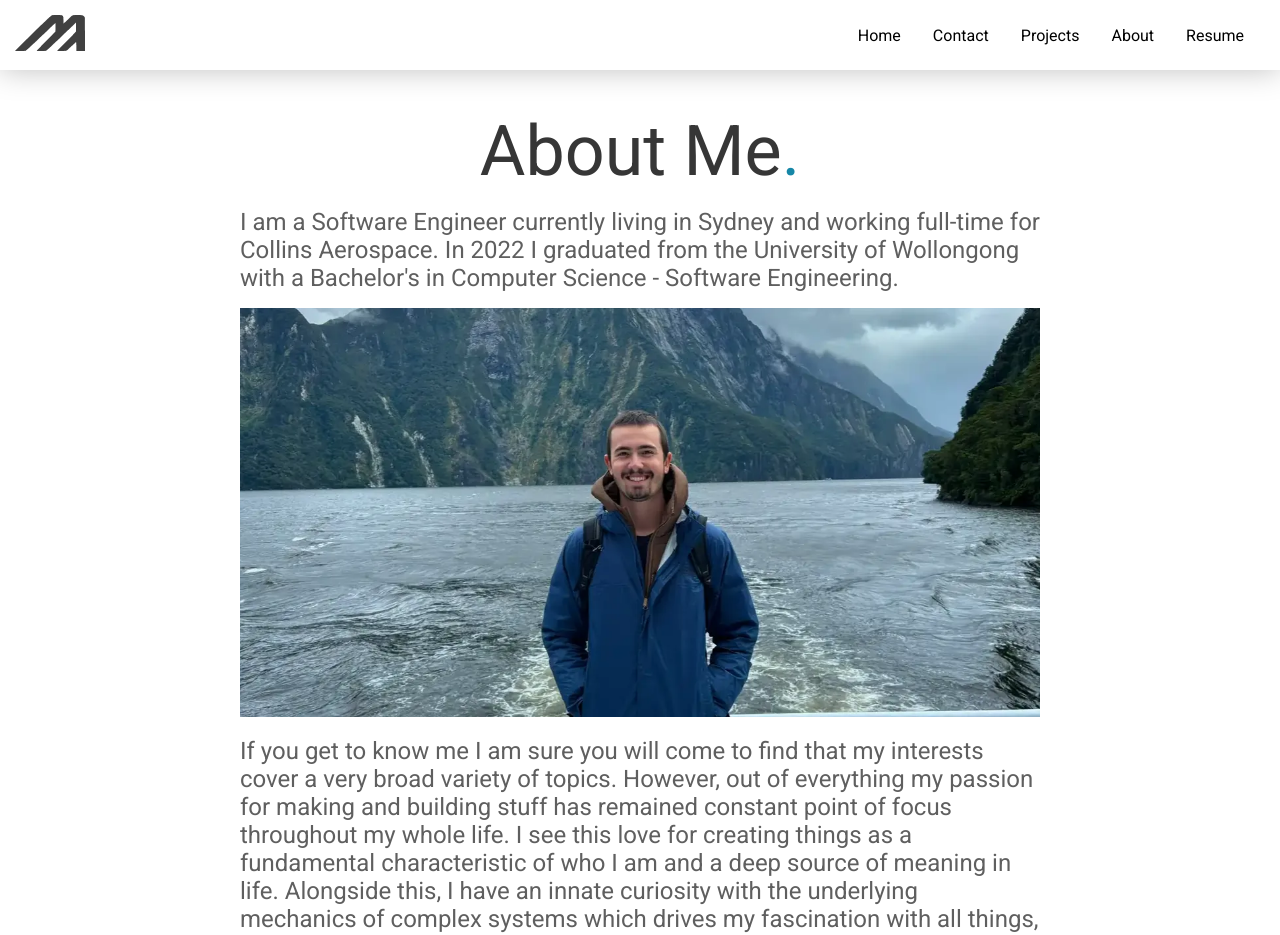
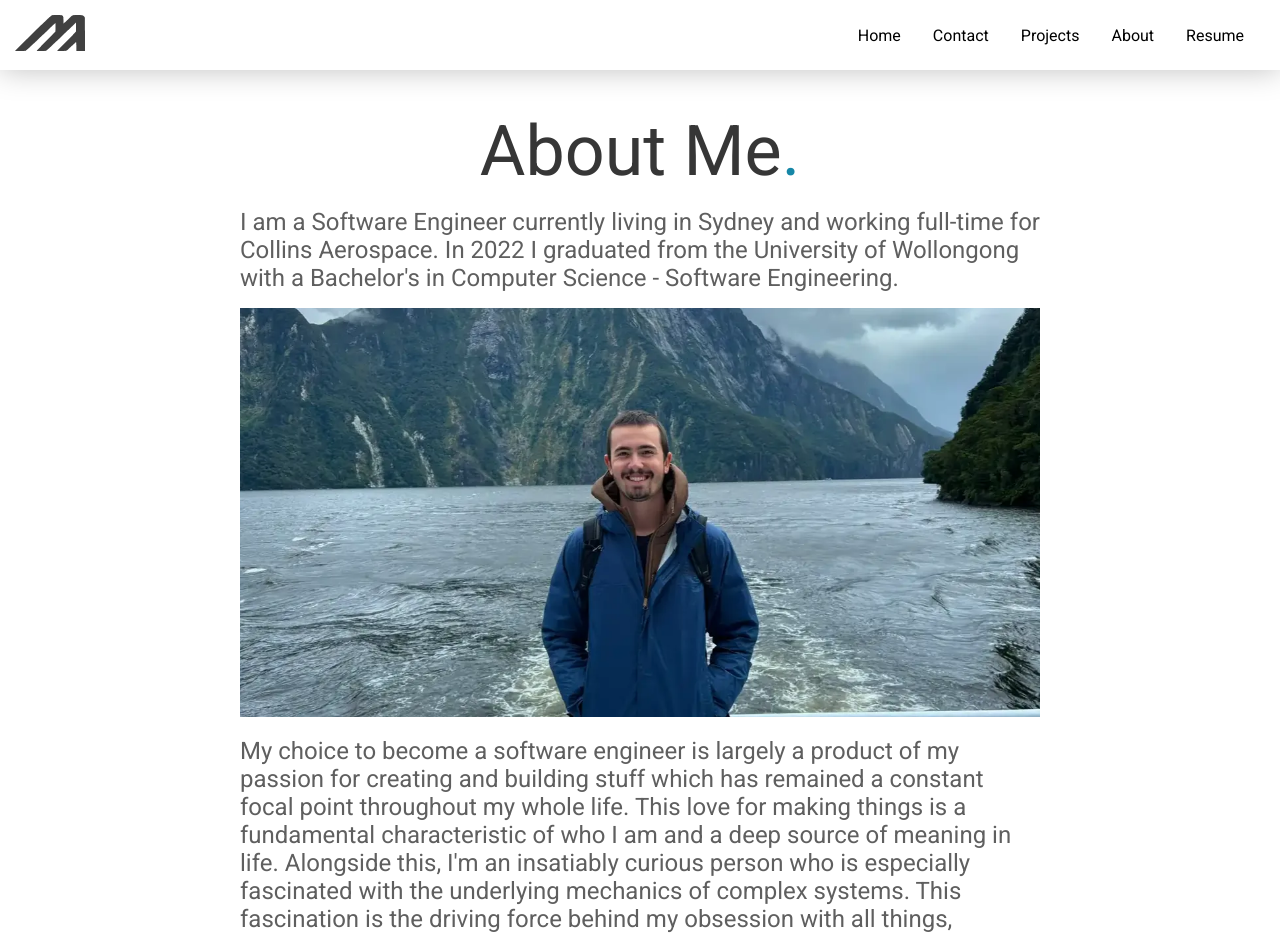
Before and after one commit to msam-dev/PortfolioWebsiteV2, a React (Create React App) app: page /About in a window 1280 px wide. Shown: the top 935 px of the page. Built offline with nearby package versions, Linux system fonts and the light colour scheme; the HTML template or start-up script is replaced by a standard one.

Commit message:
re writing about

```diff
--- a/src/components/AboutContent.js
+++ b/src/components/AboutContent.js
@@ -25,10 +25,10 @@ const AboutContent = () => {
             text ="Milford Sound, New Zealand"
           />
           <p className="AboutText">
-            If you get to know me I am sure you will come to find that my interests cover a very broad variety of topics.
-            However, out of everything my passion for making and building stuff has remained constant point of focus throughout my whole life.
-            I see this love for creating things as a fundamental characteristic of who I am and a deep source of meaning in life.
-            Alongside this, I have an innate curiosity with the underlying mechanics of complex systems which drives my fascination with all things, science, technology, and engineering.
+            My choice to become a software engineer is largely a product of my passion for creating and building stuff which has remained a constant
+            focal point throughout my whole life. This love for making things is a fundamental characteristic of who I am and a deep source
+            of meaning in life. Alongside this, I'm an insatiably curious person who is especially fascinated with the underlying mechanics
+            of complex systems. This fascination is the driving force behind my obsession with all things, science, technology, and engineering.
           </p>
           <p className="AboutText">
             Aside from software stuff, in my free time I enjoy reading, cooking, and doing a variety of physical activities
```
